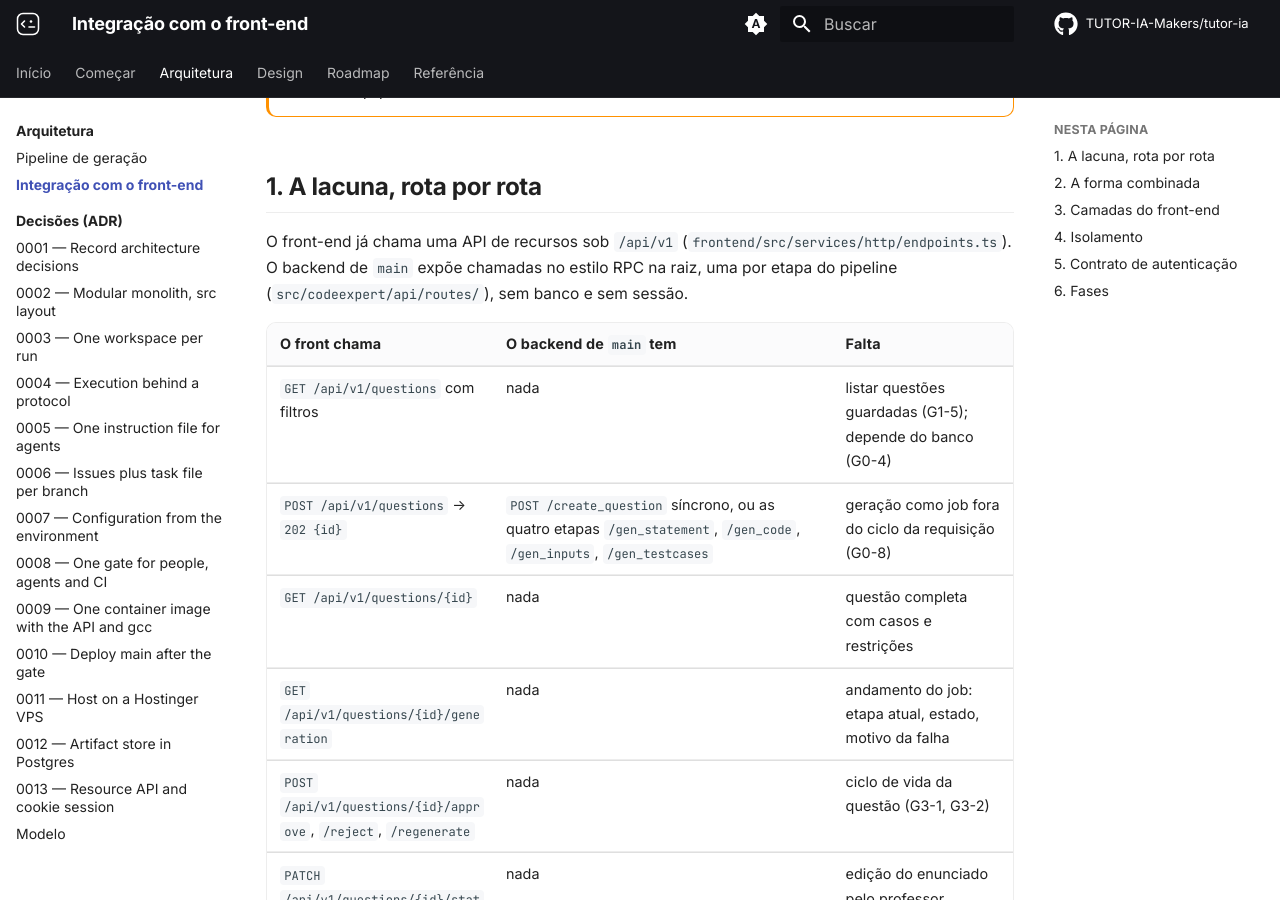
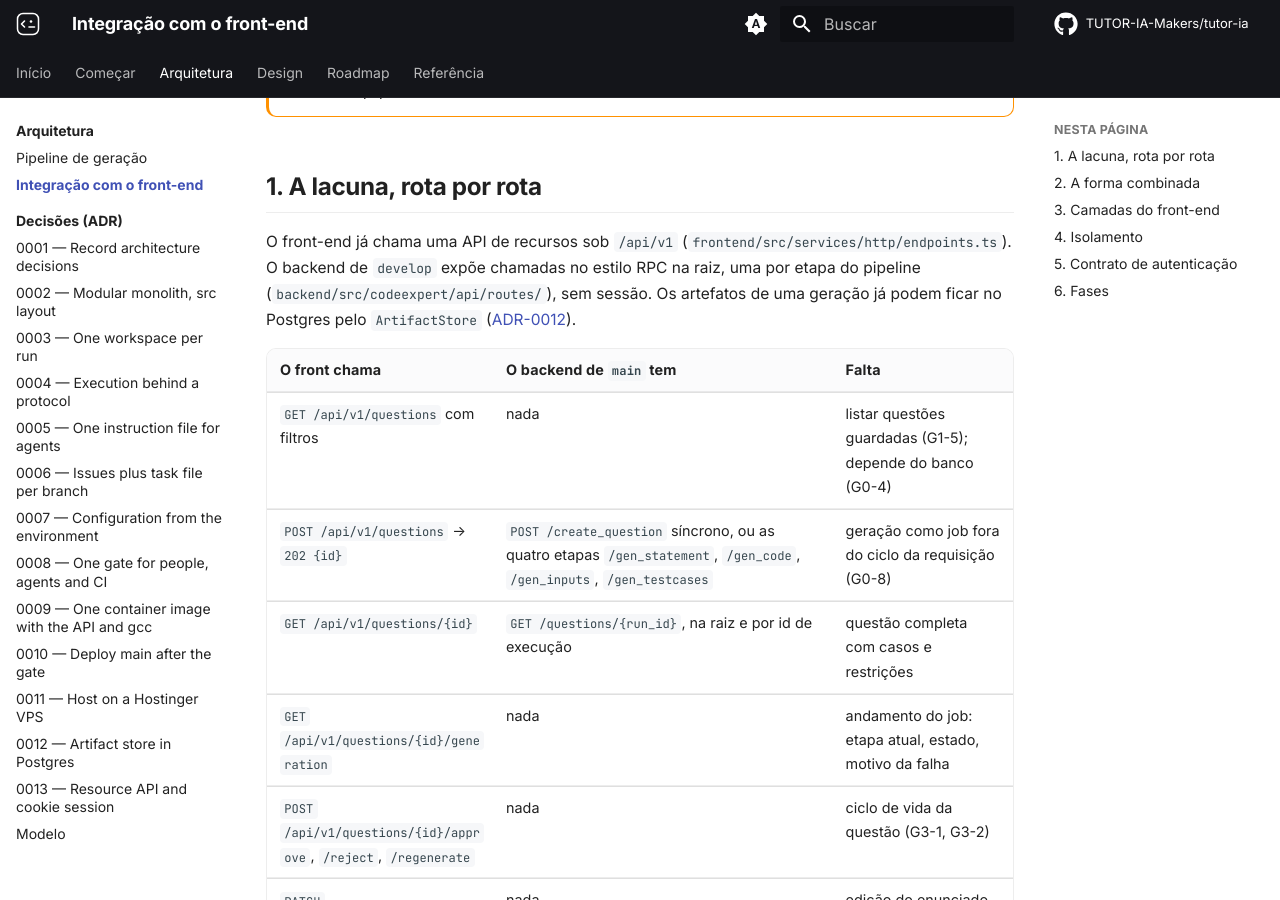
Before and after one commit to TUTOR-IA-Makers/tutor-ia, an MkDocs documentation site: the page built from docs/architecture/frontend-integracao.md, in a window 1280 px wide and 900 px high, scrolled down 425 px. Built offline with MkDocs 1.6.1 and Material for MkDocs 9.7.7, drawn with Linux system fonts in a browser that asks for light colours; comment, search, counter and statistics services are not loaded.

Commit message:
docs: alinha integração à develop
The develop backend already serves GET /questions/{run_id} and can
keep run artefacts in Postgres (ADR-0012). The integration plan said
neither existed.

Refs #20

Assisted-by: claude-opus-5-5

```diff
--- a/docs/architecture/frontend-integracao.md
+++ b/docs/architecture/frontend-integracao.md
@@ -8,13 +8,13 @@
 
 ## 1. A lacuna, rota por rota
 
-O front-end já chama uma API de recursos sob `/api/v1` (`frontend/src/services/http/endpoints.ts`). O backend de `main` expõe chamadas no estilo RPC na raiz, uma por etapa do pipeline (`src/codeexpert/api/routes/`), sem banco e sem sessão.
+O front-end já chama uma API de recursos sob `/api/v1` (`frontend/src/services/http/endpoints.ts`). O backend de `develop` expõe chamadas no estilo RPC na raiz, uma por etapa do pipeline (`backend/src/codeexpert/api/routes/`), sem sessão. Os artefatos de uma geração já podem ficar no Postgres pelo `ArtifactStore` ([ADR-0012](../adr/0012-artifact-store-in-postgres.md)).
 
 | O front chama | O backend de `main` tem | Falta |
 |---|---|---|
 | `GET /api/v1/questions` com filtros | nada | listar questões guardadas (G1-5); depende do banco (G0-4) |
 | `POST /api/v1/questions` → `202 {id}` | `POST /create_question` síncrono, ou as quatro etapas `/gen_statement`, `/gen_code`, `/gen_inputs`, `/gen_testcases` | geração como job fora do ciclo da requisição (G0-8) |
-| `GET /api/v1/questions/{id}` | nada | questão completa com casos e restrições |
+| `GET /api/v1/questions/{id}` | `GET /questions/{run_id}`, na raiz e por id de execução | questão completa com casos e restrições |
 | `GET /api/v1/questions/{id}/generation` | nada | andamento do job: etapa atual, estado, motivo da falha |
 | `POST /api/v1/questions/{id}/approve`, `/reject`, `/regenerate` | nada | ciclo de vida da questão (G3-1, G3-2) |
 | `PATCH /api/v1/questions/{id}/statement` | nada | edição do enunciado pelo professor |
```
